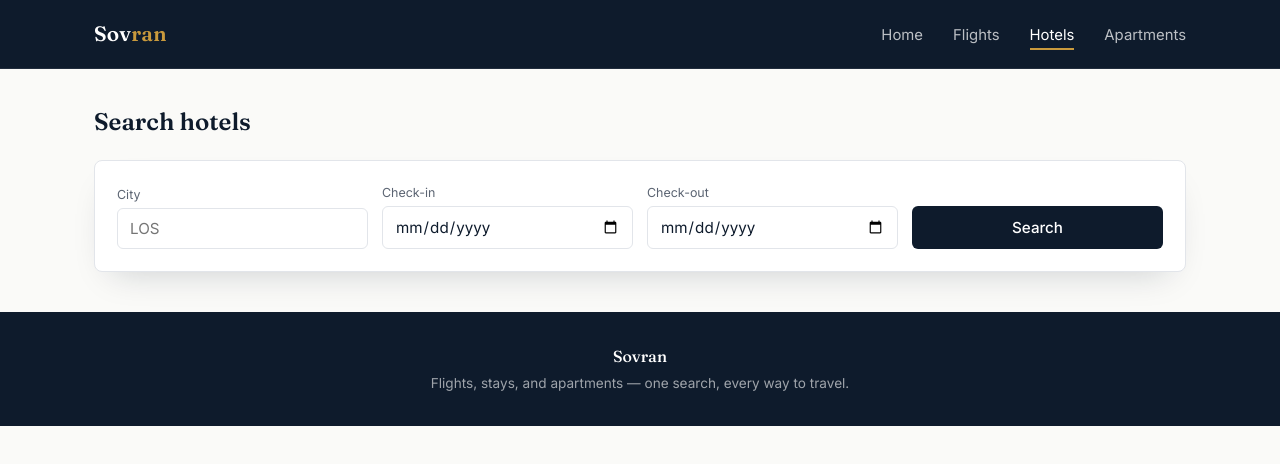
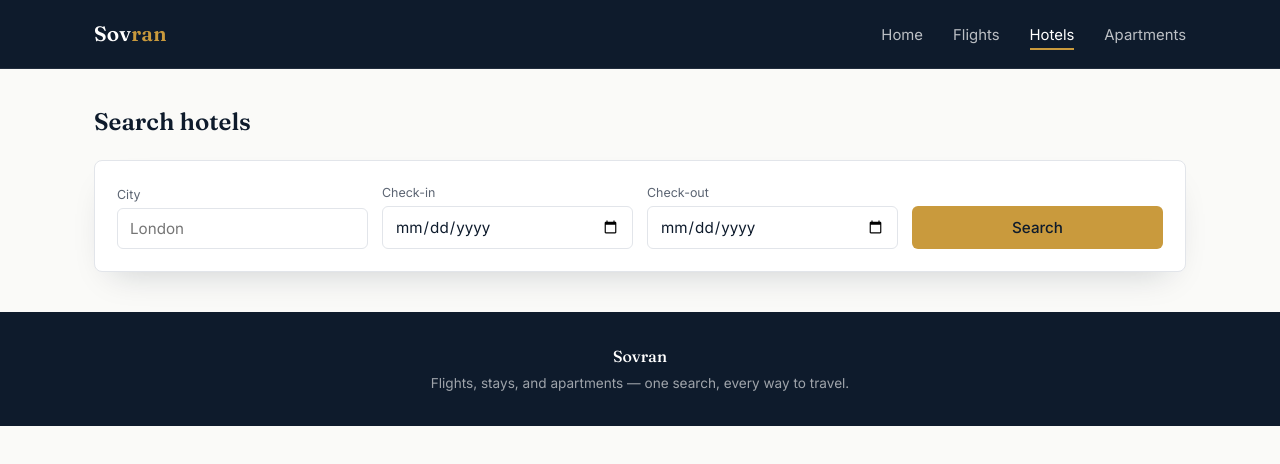
Before and after one commit to Diamondlegacy/Sovran, a React (Vite) app: page /hotels in a window 1280 px wide. Shown: the top 464 px of the page. Built offline with nearby package versions, Linux system fonts and the light colour scheme.

Commit message:
Refactor hotel search to use airport input

```diff
--- a/src/pages/Hotels.jsx
+++ b/src/pages/Hotels.jsx
@@ -1,15 +1,9 @@
 import { useState } from 'react';
 import { hotelsApi } from '../services/dataService.js';
-
-// NOTE: Duffel Stays search (below) returns each accommodation with its
-// cheapest available rate — enough for a results list. Fetching full
-// room-by-room rates for booking is a separate step (Duffel's
-// "search_result_id" flow) that we'll add once we're past the
-// closed-user-group approval Duffel requires for Stays. See the comment
-// at the top of api/hotels.js.
+import AirportInput from '../components/AirportInput.jsx';
 
 export default function Hotels() {
-  const [cityCode, setCityCode] = useState('');
+  const [place, setPlace] = useState(null);
   const [dates, setDates] = useState({ checkInDate: '', checkOutDate: '' });
   const [hotels, setHotels] = useState(null);
   const [loading, setLoading] = useState(false);
@@ -17,11 +11,24 @@ export default function Hotels() {
 
   async function handleSearch(e) {
     e.preventDefault();
+    if (!place) {
+      setError('Pick a city from the dropdown.');
+      return;
+    }
+    const coords = place.type === 'airport'
+      ? { lat: place.latitude, lng: place.longitude }
+      : place.airports?.[0]
+        ? { lat: place.airports[0].latitude, lng: place.airports[0].longitude }
+        : null;
+    if (!coords) {
+      setError("Couldn't get coordinates for that place — try picking a specific airport instead of the city.");
+      return;
+    }
     setLoading(true);
     setError(null);
     setHotels(null);
     try {
-      const data = await hotelsApi.search({ cityCode, ...dates });
+      const data = await hotelsApi.search({ ...coords, ...dates });
       setHotels(data.data || []);
     } catch (err) {
       setError(err.message);
@@ -33,57 +40,29 @@ export default function Hotels() {
   return (
     <div className="container" style={{ paddingTop: 40 }}>
       <h2>Search hotels</h2>
-
       <form className="search-panel" onSubmit={handleSearch}>
-        <div className="field">
-          <label htmlFor="cityCode">City</label>
-          <input
-            id="cityCode"
-            placeholder="LOS"
-            value={cityCode}
-            onChange={(e) => setCityCode(e.target.value.toUpperCase())}
-            required
-          />
-        </div>
+        <AirportInput label="City" placeholder="London" onSelect={setPlace} />
         <div className="field">
           <label htmlFor="checkIn">Check-in</label>
-          <input
-            id="checkIn"
-            type="date"
-            value={dates.checkInDate}
-            onChange={(e) => setDates((d) => ({ ...d, checkInDate: e.target.value }))}
-            required
-          />
+          <input id="checkIn" type="date" value={dates.checkInDate} onChange={(e) => setDates((d) => ({ ...d, checkInDate: e.target.value }))} required />
         </div>
         <div className="field">
           <label htmlFor="checkOut">Check-out</label>
-          <input
-            id="checkOut"
-            type="date"
-            value={dates.checkOutDate}
-            onChange={(e) => setDates((d) => ({ ...d, checkOutDate: e.target.value }))}
-            required
-          />
+          <input id="checkOut" type="date" value={dates.checkOutDate} onChange={(e) => setDates((d) => ({ ...d, checkOutDate: e.target.value }))} required />
         </div>
-        <button className="btn-primary" type="submit" disabled={loading}>
+        <button className="btn-primary btn-gold" type="submit" disabled={loading}>
           {loading ? 'Searching…' : 'Search'}
         </button>
       </form>
 
-      {error && <div className="status-banner">Couldn't complete that search: {error}</div>}
-
-      {hotels && hotels.length === 0 && (
-        <div className="empty-state">No hotels found near that city.</div>
-      )}
-
+      {error && <div className="status-banner">{error}</div>}
+      {hotels && hotels.length === 0 && <div className="empty-state">No hotels found near that city.</div>}
       {hotels && hotels.length > 0 && (
         <div className="card-list">
           {hotels.map((hotel) => (
             <div className="result-card" key={hotel.id}>
               <div className="title">{hotel.name}</div>
-              <div className="price">
-                {hotel.cheapest_rate_currency} {hotel.cheapest_rate_total_amount}
-              </div>
+              <div className="price">{hotel.cheapest_rate_currency} {hotel.cheapest_rate_total_amount}</div>
             </div>
           ))}
         </div>
```
